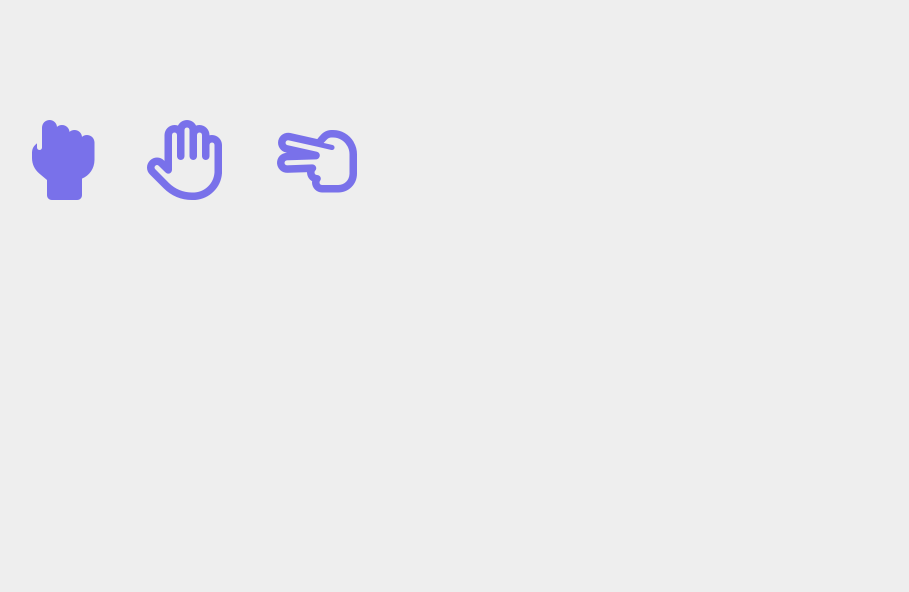
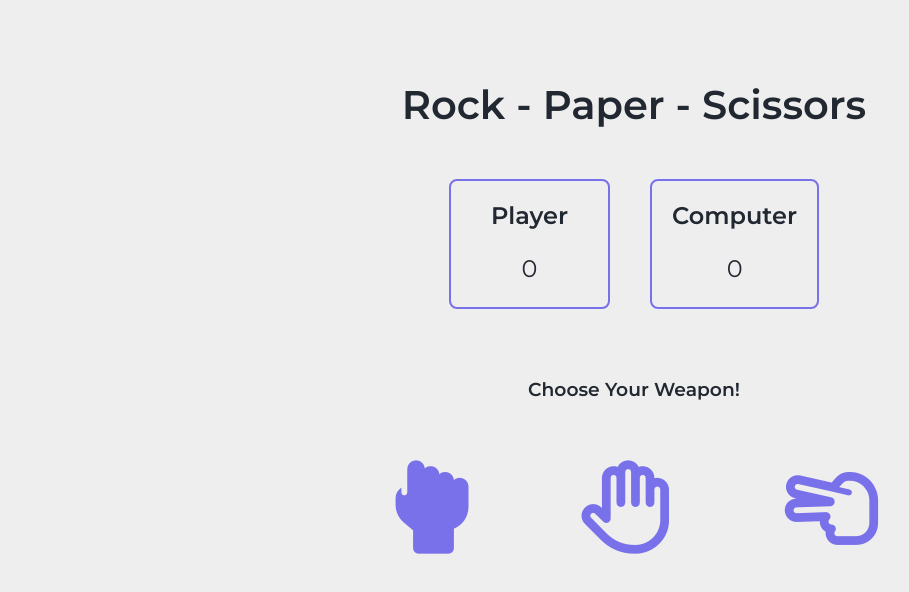
Before and after one commit to dzmoney/rock-paper-scissors, a plain HTML site: page index.html in a window 1280 px wide. Shown: the whole page, without its empty margins (6-915 px from the left). Drawn offline with Linux system fonts and the light colour scheme.

Commit message:
Update UI in index.html and styles.css

```diff
--- a/index.html
+++ b/index.html
@@ -10,23 +10,41 @@
     ></script>
     <script src="/script.js"></script>
     <link rel="stylesheet" href="styles.css" />
+    <link rel="preconnect" href="https://fonts.googleapis.com" />
+    <link rel="preconnect" href="https://fonts.gstatic.com" crossorigin />
+    <link
+      href="https://fonts.googleapis.com/css2?family=Montserrat:ital,wght@0,100;0,200;0,300;0,400;0,500;0,600;1,100;1,200;1,300;1,400;1,500;1,600&display=swap"
+      rel="stylesheet"
+    />
     <title>Rock, Paper, Scissors</title>
   </head>
   <body>
     <div class="container">
+      <h1>Rock - Paper - Scissors</h1>
+      <div class="scoreboard">
+        <div class="player-score">
+          <h2>Player</h2>
+          <p>0</p>
+        </div>
+        <div class="comp-score">
+          <h2>Computer</h2>
+          <p>0</p>
+        </div>
+      </div>
+      <h3>Choose Your Weapon!</h3>
       <div class="buttons">
         <button class="custom-btn btn-rock" id="btn-rock">
           <i
-            class="fa-solid fa-hand-back-fist fa-6x"
+            class="fa-solid fa-hand-back-fist fa-7x"
             style="color: #7971ea"
           ></i>
         </button>
         <button class="custom-btn btn-paper" id="btn-paper">
-          <i class="fa-regular fa-hand fa-6x" style="color: #7971ea"></i>
+          <i class="fa-regular fa-hand fa-7x" style="color: #7971ea"></i>
         </button>
         <button class="custom-btn btn-scissors" id="btn-scissors">
           <i
-            class="fa-regular fa-hand-scissors fa-6x"
+            class="fa-regular fa-hand-scissors fa-7x"
             style="color: #7971ea"
           ></i>
         </button>
--- a/styles.css
+++ b/styles.css
@@ -1,16 +1,58 @@
 body {
   background: #eeeeee;
+  margin: 0;
+  padding: 0;
+  font-family: "Montserrat", sans-serif;
+  color: #222831;
+}
+
+h1 {
+  display: flex;
+  justify-content: center;
+  margin-top: 80px;
+  font-size: 2.5rem;
+}
+
+.scoreboard {
+  display: flex;
+  justify-content: center;
+  margin-top: 50px;
+}
+
+.player-score,
+.comp-score {
+  padding: 0 40px;
+  margin: 0 20px;
+  border: 2px solid #7971ea;
+  border-radius: 8px;
+}
+
+.comp-score {
+  padding: 0 20px !important;
+}
+
+.player-score p,
+.comp-score p {
+  display: flex;
+  justify-content: center;
+  font-size: 1.5rem;
+}
+
+h3 {
+  display: flex;
+  justify-content: center;
+  padding-top: 50px;
 }
 
 .buttons {
   display: flex;
-  /* justify-content: center; */
+  justify-content: center;
   align-items: center;
-  margin-top: 100px;
+  margin-top: 40px;
 }
 
 .custom-btn {
-  padding: 20px 25px;
+  padding: 20px 55px;
   background: transparent;
   cursor: pointer;
   transition: all 0.3s ease;
```
